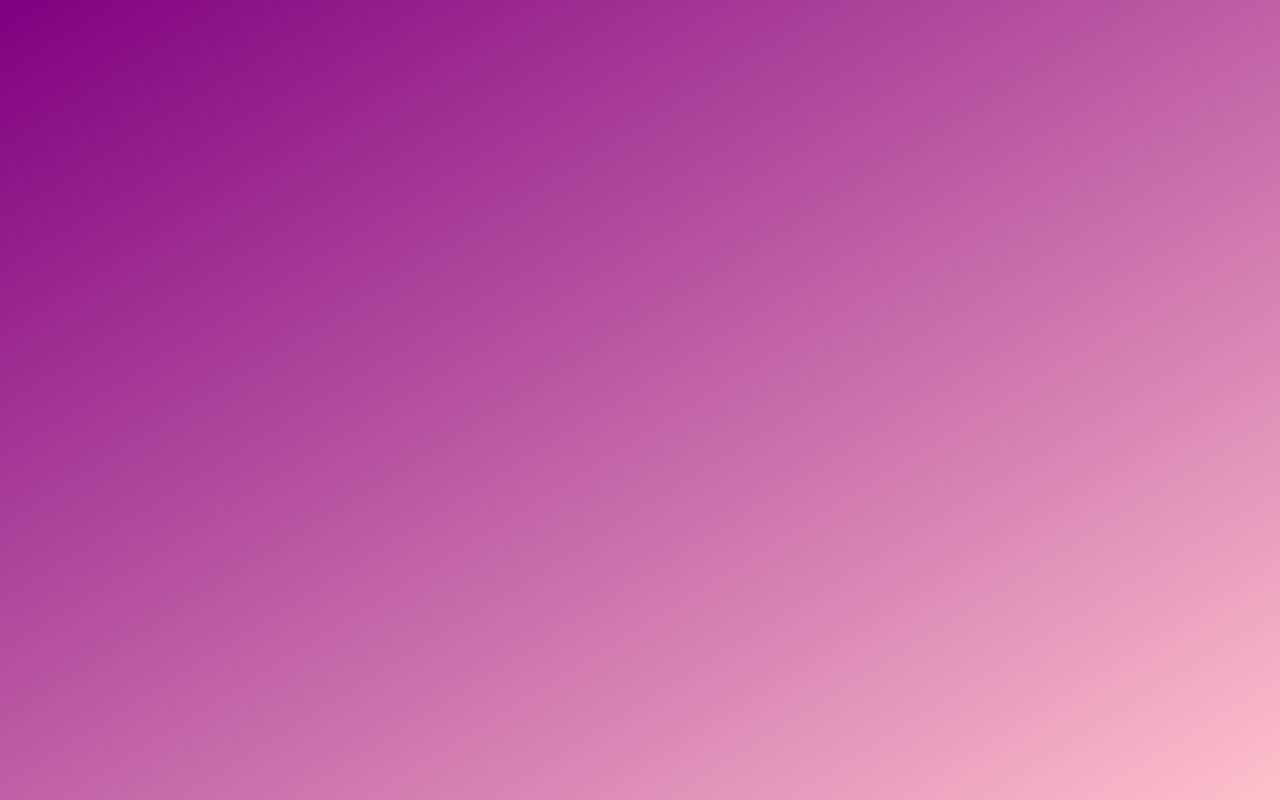
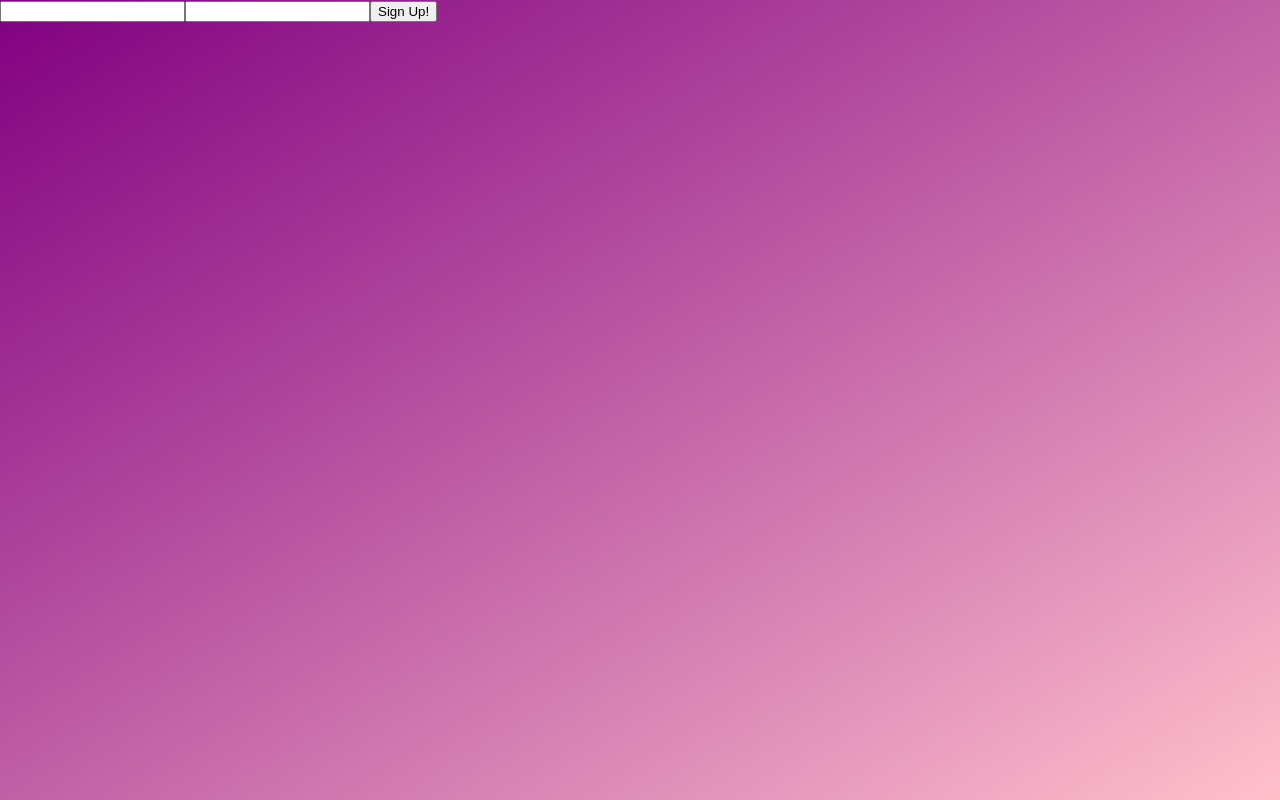
Before and after one commit to BasedBrenden/Build-a-Team2, a React (Create React App) app: page /sign-up in a window 1280 px wide. Before the commit this address had no page. Built offline with nearby package versions, Linux system fonts and the light colour scheme.

Commit message:
added sign-up route

```diff
--- a/src/components/Nav/LogIn/LogIn.js
+++ b/src/components/Nav/LogIn/LogIn.js
@@ -4,7 +4,7 @@ const LogIn = () =>{
     return(
         <div>
             <button type="button">Log In</button>
-            <button type="button">Sign up</button>
+            <Link to="/sign-up"><button type="button">Sign up</button></Link>
         </div>
     )
 }
--- a/src/components/Nav/LogIn/SignUpPage.js
+++ b/src/components/Nav/LogIn/SignUpPage.js
@@ -0,0 +1,35 @@
+import React from "react";
+
+const SignUpForm = () =>{
+
+    const SignUp = () =>{
+        const userInfo = {
+            username: document.getElementById("username").value,
+            password: document.getElementById("password").value
+        }
+
+        fetch('https://batbackend.herokuapp.com/sign-up',{
+        method: 'POST',
+        headers: {'Content-Type': 'application/json' },
+        body: JSON.stringify({username1: document.getElementById("username").value,
+        password1: document.getElementById("password").value,
+        dark: false}),
+        })
+        .then((response) => {console.log(response)})
+        .catch((error) => alert(error))
+        console.log(userInfo);
+
+    }
+
+
+    return(
+        <div>
+            <input type="text" id="username"></input>
+            <input type="password" id="password"></input>
+            <button type="button" onClick={()=>{SignUp()}}>Sign Up!</button>
+        </div>
+    );
+
+};
+
+export default SignUpForm;
--- a/src/index.js
+++ b/src/index.js
@@ -2,6 +2,7 @@ import React from 'react';
 import ReactDOM from 'react-dom';
 import './index.css';
 import App from './App';
+import SignUpForm from './components/Nav/LogIn/SignUpPage';
 import reportWebVitals from './reportWebVitals';
 
 import {BrowserRouter, Routes, Route} from "react-router-dom";
@@ -11,6 +12,7 @@ ReactDOM.render(
   <BrowserRouter>
     <Routes>
       <Route path ="/" element={<App/>}/>
+      <Route path ="/sign-up" element={<SignUpForm/>}/>
     </Routes>
   </BrowserRouter>,
   document.getElementById('root')
```
